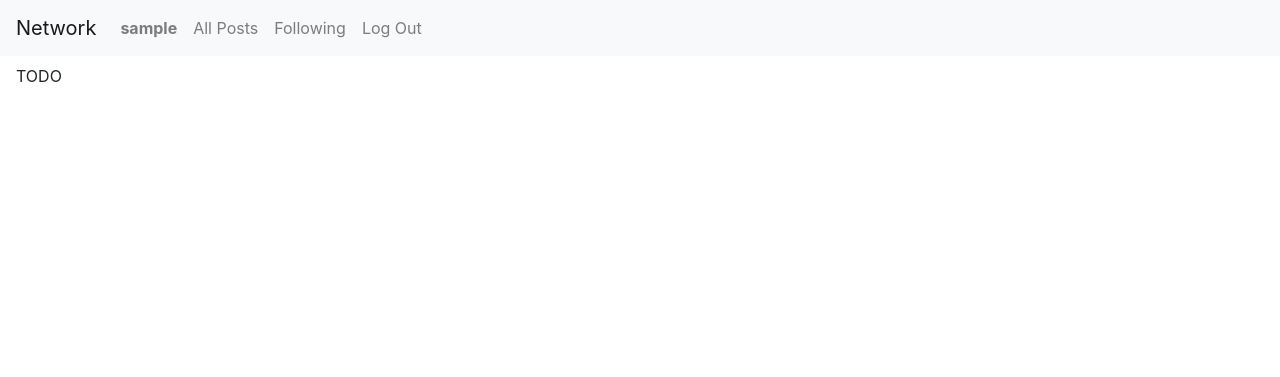
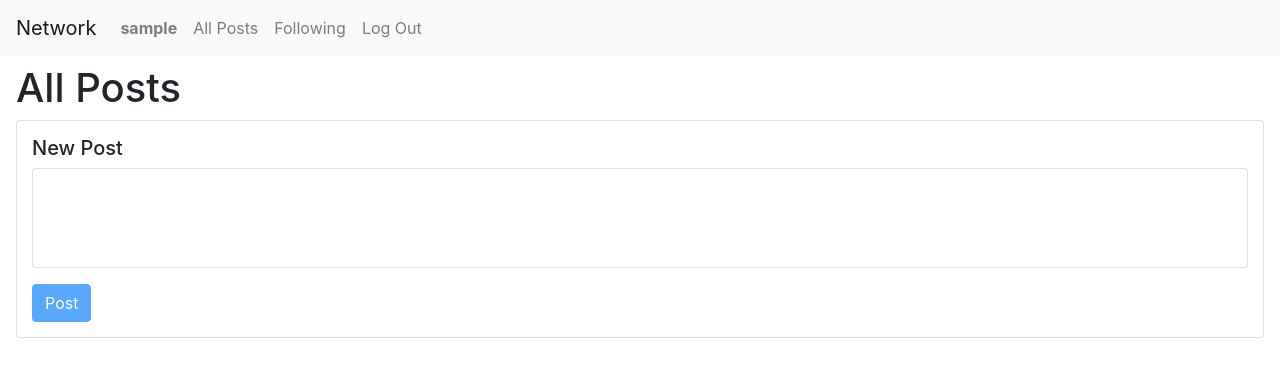
Before and after one commit to ivanseibel/cs50w-project4-network, a Django app: page / in a window 1280 px wide. Shown: the top 377 px of the page. Run offline with Django 3.2, Linux system fonts and the light colour scheme; the visitor is signed in with stand-in values (Sample User, id 1); some libraries are stand-ins or nearby versions.

Commit message:
feat: add section to show all posts and create new

```diff
--- a/network/templates/network/index.html
+++ b/network/templates/network/index.html
@@ -1,5 +1,21 @@
 {% extends "network/layout.html" %}
 
 {% block body %}
-    TODO
+<div id="content-all-posts" class="content">
+    <h1>All Posts</h1>
+    {% if user.is_authenticated %}
+    <div class="card" id="new-post-card">
+        <form id="create-post-form">
+            <h5>New Post</h5>
+            <textarea name="body" id="new-post-body"></textarea>
+            <input class="btn btn-primary" type="submit" id="post-btn" value="Post" disabled>
+        </form>
+    </div>
+    {% endif %}
+</div>
+
+<div id="content-following" class="content" hidden>
+    <h1>Following</h1>
+    <div class="card">following</div>
+</div>
 {% endblock %}
```
